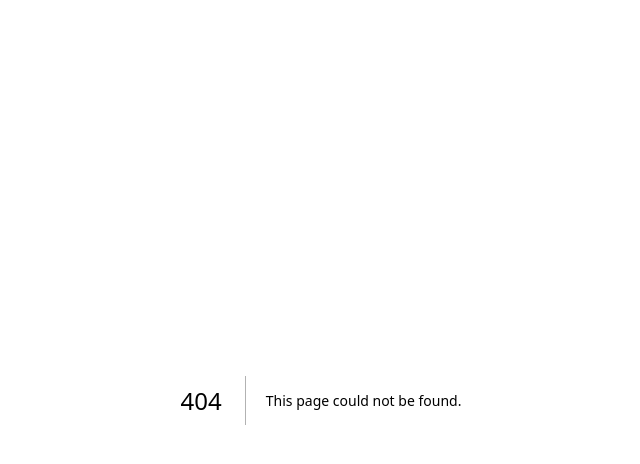
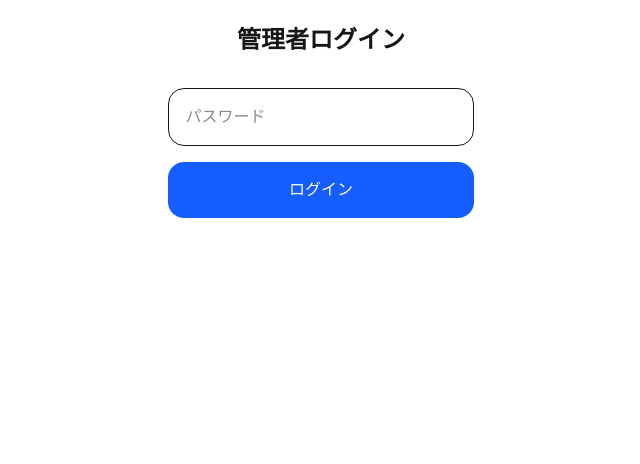
Before and after one commit to epl20023aoki-oss/hanketsubun-app, a Next.js app: page /manager in a window 1280 px wide. Before the commit this address had no page. Shown: the top 464 px of the page, without its empty margins (319-959 px from the left). Built offline with nearby package versions, Linux system fonts and the light colour scheme; a web font is replaced by a local one.

Commit message:
update app

```diff
--- a/src/app/admin/page.tsx
+++ b/src/app/admin/page.tsx
@@ -2,9 +2,9 @@
 
 import { useEffect, useState } from "react";
 
-import { auth, db } from "../lib/firebase";
+import { db } from "../lib/firebase";
 
-import { onAuthStateChanged } from "firebase/auth";
+import { useRouter } from "next/navigation";
 
 import {
   collection,
@@ -14,6 +14,9 @@ import {
 import Link from "next/link";
 
 export default function AdminPage() {
+
+   const router =
+    useRouter();
 
   const [submittedReports,
   setSubmittedReports] =
@@ -55,24 +58,23 @@ const [darkMode, setDarkMode] =
 
   });
 
-
   useEffect(() => {
 
-   const unsubscribe =
-  onAuthStateChanged(
-    auth,
-    async (user) => {
+  const auth =
+    localStorage.getItem(
+      "staffAuth"
+    );
 
-      if (!user)
-        return;
+  if (!auth) {
+
+    router.push(
+      "/manager"
+    );
 
   }
-  );
-
-    return () =>
-      unsubscribe();
 
 }, []);
+
 
   useEffect(() => {
 
@@ -142,47 +144,32 @@ const [darkMode, setDarkMode] =
 
   <div className="mb-8 flex items-center justify-between">
 
-  <Link
-    href="/"
-    className="text-sm text-gray-400"
-  >
-    ← ホームへ戻る
-  </Link>
-
-  <div className="flex items-center gap-4">
+  <h1 className="text-3xl font-bold">
+    スタッフ管理
+  </h1>
 
   <button
     onClick={() => {
 
-        const newMode =
-          !darkMode;
-
-        setDarkMode(
-          newMode
+      localStorage.removeItem(
+        "staffAuth"
       );
 
-        localStorage.setItem(
-          "darkMode",
-          JSON.stringify(
-            newMode
-          )
+      router.push(
+        "/manager"
       );
 
     }}
+    className={`text-sm ${
+      darkMode
+        ? "text-gray-300"
+        : "text-gray-500"
+    }`}
   >
-      {darkMode
-        ? "☀️"
-        : "🌙"}
+    ログアウト
   </button>
 
 </div>
-
-</div>
-
-
-      <h1 className="text-3xl font-bold">
-        スタッフ管理
-      </h1>
 
 
 <hr className="my-8" />
--- /dev/null
+++ b/src/app/manager/page.tsx
@@ -0,0 +1,68 @@
+"use client";
+
+import { useState } from "react";
+import { useRouter } from "next/navigation";
+
+export default function ManagerLoginPage() {
+
+  const router = useRouter();
+
+  const [password, setPassword] =
+    useState("");
+
+  const login = () => {
+
+    if (
+      password ===
+      "pantastaff-19450823"
+    ) {
+
+      localStorage.setItem(
+        "staffAuth",
+        "true"
+      );
+
+     router.push("/admin");
+
+    } else {
+
+      alert(
+        "パスワードが違います"
+      );
+
+    }
+
+  };
+
+  return (
+
+    <main className="mx-auto max-w-md p-6">
+
+      <h1 className="mb-8 text-center text-2xl font-bold">
+        管理者ログイン
+      </h1>
+
+      <input
+        type="password"
+        value={password}
+        onChange={(e) =>
+          setPassword(
+            e.target.value
+          )
+        }
+        placeholder="パスワード"
+        className="w-full rounded-2xl border p-4"
+      />
+
+      <button
+        onClick={login}
+        className="mt-4 w-full rounded-2xl bg-blue-600 py-4 text-white"
+      >
+        ログイン
+      </button>
+
+    </main>
+
+  );
+
+}
```
Lines whose indentation alone changed are shown as unchanged.
